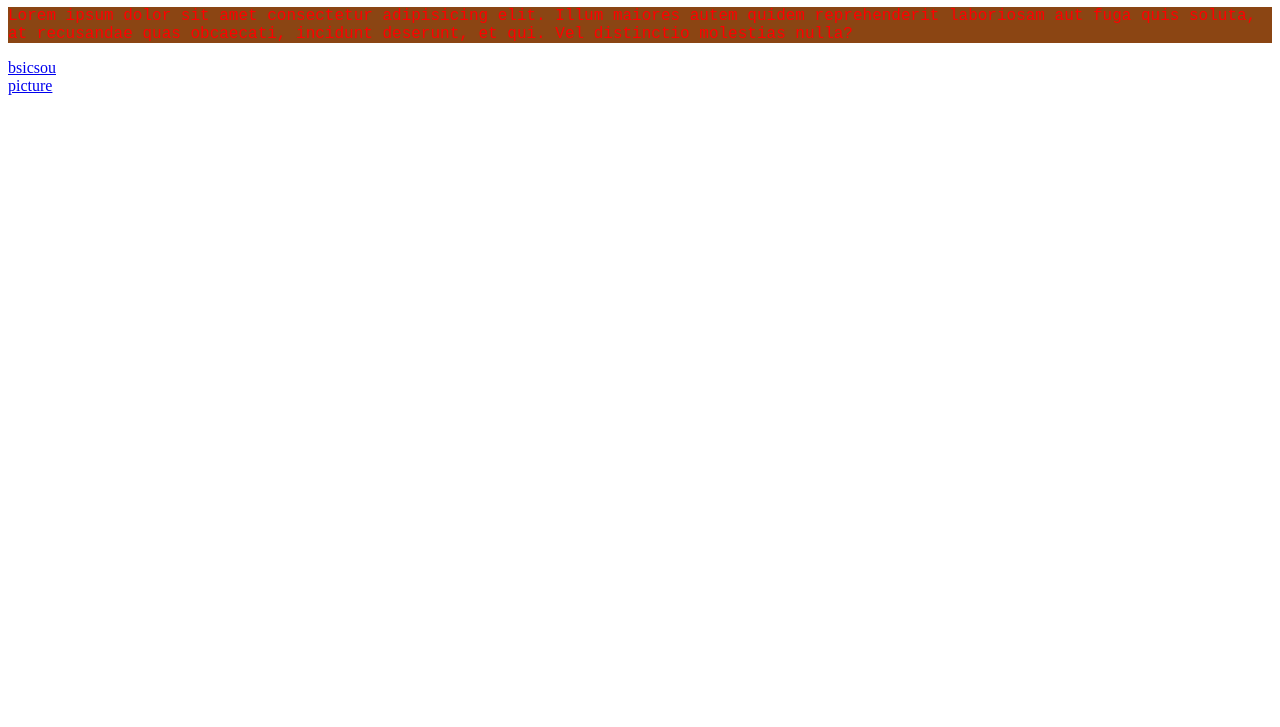
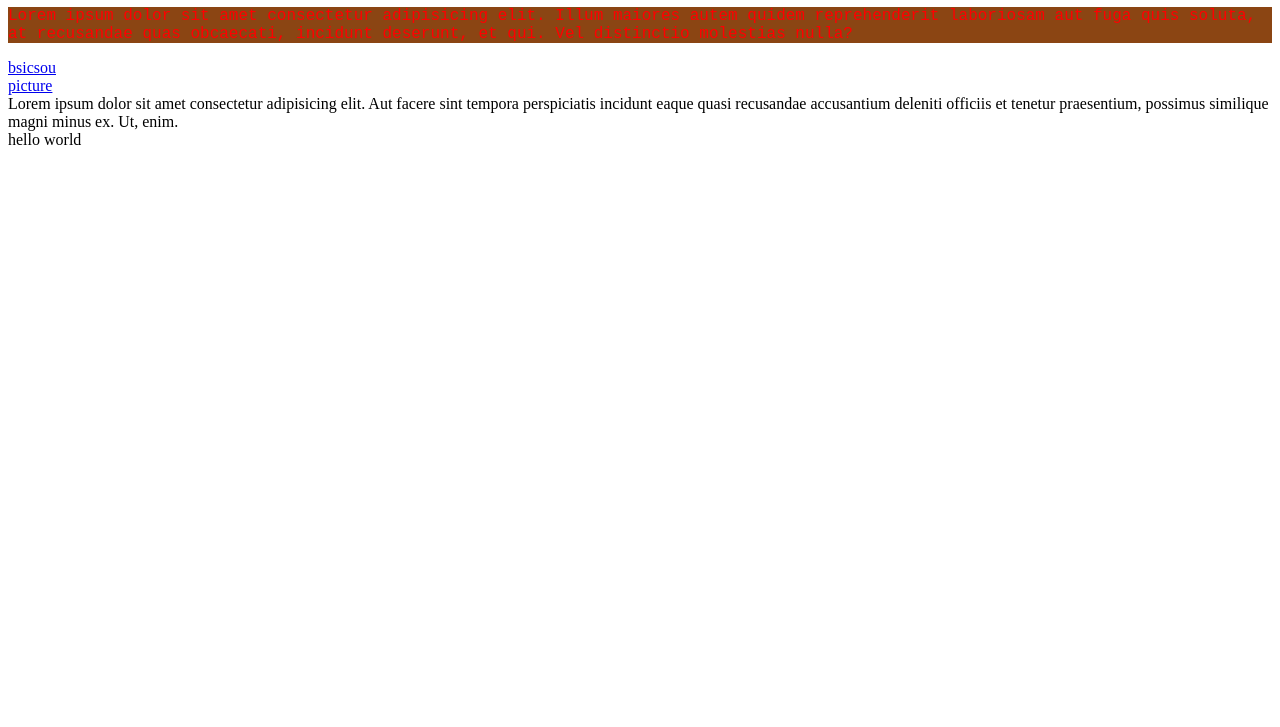
Before and after one commit to keremet-kerimova/my-first-repo, a plain HTML site: page index2.html in a window 1280 px wide. Shown: the part 73-800 px from the top of the page. Drawn offline with Linux system fonts and the light colour scheme.

Commit message:
styles and in2

```diff
--- a/index2.html
+++ b/index2.html
@@ -18,6 +18,12 @@
     <div><a href="./index2.html">
             bsicsou</a></div>
     <a href="./samall2.gif">picture</a>
+    <main>Lorem ipsum dolor sit amet consectetur adipisicing elit. Aut facere sint tempora perspiciatis incidunt eaque
+        quasi recusandae accusantium deleniti officiis et tenetur praesentium, possimus similique magni minus ex. Ut,
+        enim.</main>
+    <section>hello world
+
+    </section>
 </body>
 
 </html>
--- a/styles.css
+++ b/styles.css
@@ -48,3 +48,11 @@ text-decoration: none;
      text-align: right;
      text-shadow: sienna;
  }
+ main{
+     column-count: inherit;
+     background-origin: padding-box;
+ }
+ section{
+     display: inline;
+
+grid-template-columns: inherit;    }
```
